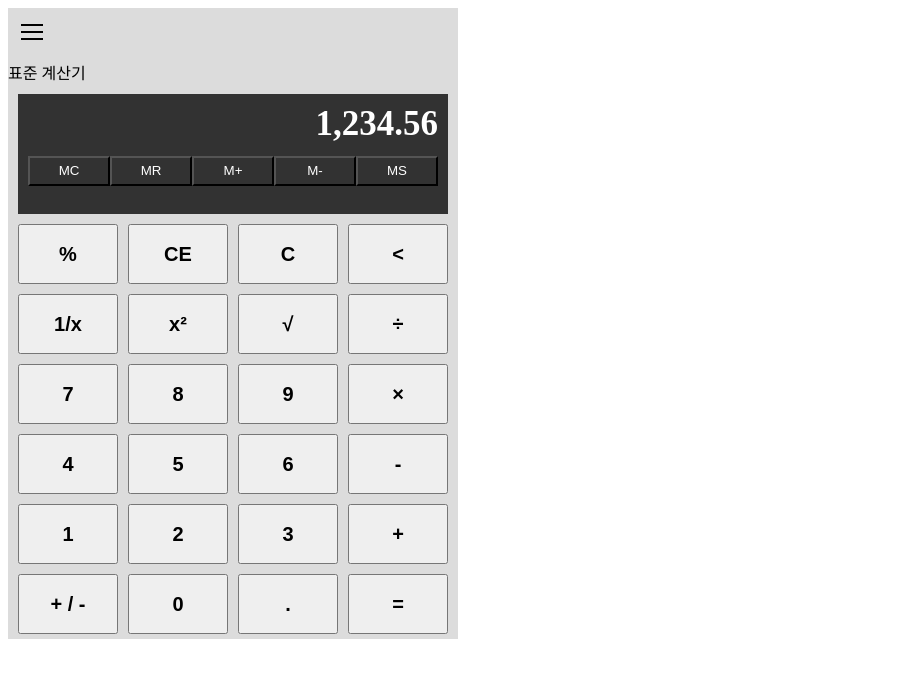
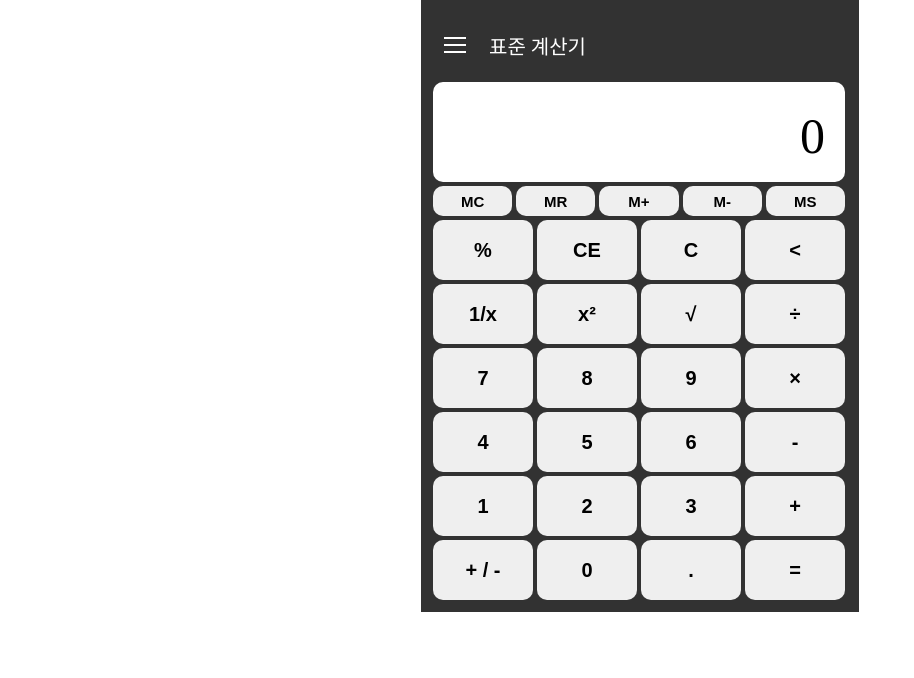
Before and after one commit to vesteira2018/typescript_calculator, a React app: page / in a window 1280 px wide. Shown: the top 678 px of the page, without its empty margins (0-914 px from the left). Built offline with nearby package versions, Linux system fonts and the light colour scheme.

Commit message:
Standard Calculator Commit

```diff
--- a/package.json
+++ b/package.json
@@ -20,7 +20,6 @@
     "babel-plugin-module-resolver": "^4.1.0",
     "babel-preset-es2015": "^6.24.1",
     "css-loader": "^5.2.7",
-    "eslint": "^7.2.0",
     "eslint-import-resolver-alias": "^1.1.2",
     "eslint-loader": "^4.0.2",
     "hamburger-react": "^2.4.1",
@@ -43,7 +42,7 @@
     "eslint-plugin-react-hooks": "^1.7.0",
     "ts-node": "^10.1.0",
     "tsconfig-paths": "^3.10.1",
-    "webpack": "^5.44.0",
+    "webpack": "^5.46.0",
     "webpack-cli": "^4.7.2"
   }
 }
--- /dev/null
+++ b/src/assets/logic/calculate_logic.ts
@@ -0,0 +1,117 @@
+export enum InputType {
+  Numerical,
+  Operator,
+}
+
+export enum OperatorType {
+  Add = 'add',
+  Subtract = 'subtract',
+  Multiply = 'multiply',
+  Divide = 'divide',
+  Equals = 'equals',
+  Percent = 'percent',
+  Square = 'square',
+  Sqrt = 'sqrt',
+  SwitchSign = 'switchsign',
+}
+
+export type CalculateInput =
+  | { type: InputType.Numerical; value: number }
+  | { type: InputType.Operator; operator: OperatorType };
+
+export type CalculateState = {
+  displayValue: number;
+}
+
+export type Operation = {
+  operator: OperatorType;
+  value: number;
+}
+
+type OperationsBuilder = {
+  operations: Operation[];
+  working: Operation;
+};
+
+const getOperationsBuilder = (inputs: Array<CalculateInput>): OperationsBuilder => {
+  return inputs.reduce<OperationsBuilder>(
+    (builder, input) => {
+      switch (input.type) {
+        case InputType.Numerical:
+          const prevValue = builder.working?.value || 0;
+          const newValue = prevValue * 10 + input.value;
+          return {
+            ...builder,
+            working: { ...builder.working, value: newValue },
+          };
+        case InputType.Operator:
+          if (input.operator === OperatorType.Equals) {
+            return {
+              operations: [
+                ...builder.operations,
+                builder.working,
+                { operator: OperatorType.Equals, value: 0 },
+              ],
+              working: { operator: OperatorType.Add, value: 0 },
+            };
+          } else {
+            return {
+              operations: [...builder.operations, builder.working],
+              working: { operator: input.operator, value: 0 },
+            };
+          }
+      }
+    },
+    {
+      operations: [],
+      working: { operator: OperatorType.Add, value: 0 },
+    }
+  );
+};
+
+const getTotal = (operations: Array<Operation>): number =>
+  operations.reduce<number>((sum, operation) => {
+    switch (operation.operator) {
+      case OperatorType.Add:
+        return sum + operation.value;
+      case OperatorType.Subtract:
+        return sum - operation.value;
+      case OperatorType.Multiply:
+        return sum * operation.value;
+      case OperatorType.Divide:
+        return sum / operation.value;
+      case OperatorType.Equals:
+        return sum;
+      case OperatorType.Percent:
+        return sum * 0.01;
+      case OperatorType.Square:
+        return sum * sum;
+      case OperatorType.Sqrt:
+        return Math.sqrt(sum);
+      case OperatorType.SwitchSign:
+        return -(sum);
+    }
+  }, 0);
+
+const getState = (inputs: Array<CalculateInput>): CalculateState => {
+  const builder = getOperationsBuilder(inputs);
+  const { operations } = builder;
+  const lastOperation = operations.length ? operations[operations.length - 1] : null;
+  if (!lastOperation) return { displayValue: builder.working.value };
+
+  const lastInput = inputs.length ? inputs[inputs.length - 1] : null;
+
+  switch (lastOperation.operator) {
+    case OperatorType.Equals:
+      return { displayValue: getTotal(operations) };
+    default:
+      return { displayValue: lastInput && lastInput.type === InputType.Numerical ? builder.working.value : getTotal(operations) };
+  }
+};
+
+const CalculateLogic = {
+  getOperationsBuilder,
+  getState,
+};
+
+export default CalculateLogic;
--- a/src/assets/stylesheets/common.scss
+++ b/src/assets/stylesheets/common.scss
@@ -1,31 +1,21 @@
 @charset "UTF-8";
 
 /* COMMON */
-.body { margin: 0px; padding: 0px; box-sizing: border-box; }
-#root {
-  .calculator { width: 450px; background-color: gainsboro; }
-}
-.visible { display: block; }
-.invisible { display: none; }
+* { margin:0px; padding: 0px; box-sizing: border-box; }
+.calculator { width: 438px; margin: 0px auto; background-color: #323232; align-items: center; padding: 10px; }
 
-.hamburger-react { display: inline-block; justify-content: center; }
-.calc_name { display: inline-block; justify-content: center; }
+/* MENU */
+.header { height: 70px; display: flex; align-items: center; color: #ffffff; }
+.title { margin-left: 10px; font-size: 20px; }
 
 /* DISPLAY */
-.display_space { width: 410px; height: 100px; justify-content: center; padding: 10px; text-align: right; background-color: #323232; margin: 10px 10px 0px 10px; font-weight: bold; font-size: 35px; color: #FFFFFF; }
+.display { background-color: #ffffff; width: 412px; height: 100px; border-radius: 10px; font-size: 50px; text-align: right; margin: 2px; border: none; padding: 25px 20px; }
 
 /* BUTTON */
+button { width: 100px; height: 60px; justify-content: center; align-items: center; font-weight: bold; font-size: 20px; margin: 2px; border: none; border-radius: 10px; }
+
 .memory_buttons {
   button {
-    background-color: #323232; color: #ffffff; width: calc(410px / 5); height: 30px;
+    width: calc(396px / 5); height: 30px; font-size: 15px;
   }
 }
-
-.button_space {
-  margin: 5px;
-  div {
-    button {
-      width: 100px; height: 60px; justify-content: center; text-align: center; font-weight: bold; font-size: 20px; margin: 5px;
-    }
-  }
-}
--- a/src/components/buttons/Buttons.tsx
+++ b/src/components/buttons/Buttons.tsx
@@ -1,12 +1,18 @@
 import React, { FC } from 'react';
 
-interface ButtonProps {
-  name?: string;
-  onClick: React.MouseEventHandler<HTMLButtonElement>;
+export enum ButtonType {
+  Number,
+  Operator
+}
+
+type ButtonProps = React.HTMLProps<HTMLButtonElement> & {
+  buttonType?: ButtonType;
+  name: string;
   // onClick: (e: React.MouseEvent<HTMLButtonElement, MouseEvent>) => void;
 }
 
 const Buttons: FC<ButtonProps> = ({
+  buttonType = ButtonType.Operator,
   name,
   onClick,
 }) => (
--- a/src/components/buttons/StandardButtons.tsx
+++ b/src/components/buttons/StandardButtons.tsx
@@ -1,51 +1,62 @@
-import React, { useCallback, MouseEvent } from 'react';
-import Button from '@/components/buttons/Buttons';
+import React from 'react';
+import Button, { ButtonType } from '@/components/buttons/Buttons';
+import MemoryButtons from '@/components/buttons/MemoryButtons';
+import { OperatorType } from '@/assets/logic/calculate_logic';
 
-const StandardButtons: React.FC = () => {
-  const handleClick = useCallback((e: MouseEvent<HTMLButtonElement>) => {
-    console.log(((e.target) as HTMLInputElement).innerText);
-  }, []);
+interface StandardCalcProps {
+  handleNumerical: (value: number) => () => void;
+  handleOperator: (operator: OperatorType) => () => void;
+  handleAllClear: () => void;
+  handleDelete: () => void;
+}
 
+const StandardCalculator: React.FC<StandardCalcProps> = ({
+  handleNumerical,
+  handleOperator,
+  handleAllClear,
+  handleDelete,
+}) => {
   return (
-    <div className='button_space'>
-      <div className='std_buttons__1'>
-        <Button name='%' onClick={handleClick} />
-        <Button name='CE' onClick={handleClick} />
-        <Button name='C' onClick={handleClick} />
-        <Button name='<' onClick={handleClick} />
+    <div className='standard_buttons'>
+      <MemoryButtons />
+      <div className='buttons_std__1'>
+        <Button name='%' onClick={handleOperator(OperatorType.Percent)} />
+        <Button name='CE' />
+        <Button name='C' onClick={handleAllClear} />
+        <Button name='<' onClick={handleDelete} />
       </div>
       <div className='buttons_std__2'>
-        <Button name='1/x' onClick={handleClick} />
-        <Button name='x²' onClick={handleClick} />
-        <Button name='√' onClick={handleClick} />
-        <Button name='÷' onClick={handleClick} />
+        <Button name='1/x' />
+        <Button name='x²' onClick={handleOperator(OperatorType.Square)} />
+        <Button name='√' onClick={handleOperator(OperatorType.Sqrt)} />
+        <Button name='÷' onClick={handleOperator(OperatorType.Divide)} />
       </div>
       <div className='buttons_std__3'>
-        <Button name='7' onClick={handleClick} />
-        <Button name='8' onClick={handleClick} />
-        <Button name='9' onClick={handleClick} />
-        <Button name='×' onClick={handleClick} />
+        <Button buttonType={ButtonType.Number} name='7' onClick={handleNumerical(7)} />
+        <Button buttonType={ButtonType.Number} name='8' onClick={handleNumerical(8)} />
+        <Button buttonType={ButtonType.Number} name='9' onClick={handleNumerical(9)} />
+        <Button name='×' onClick={handleOperator(OperatorType.Multiply)} />
       </div>
       <div className='buttons_std__4'>
-        <Button name='4' onClick={handleClick} />
-        <Button name='5' onClick={handleClick} />
-        <Button name='6' onClick={handleClick} />
-        <Button name='-' onClick={handleClick} />
+        <Button buttonType={ButtonType.Number} name='4' onClick={handleNumerical(4)} />
+        <Button buttonType={ButtonType.Number} name='5' onClick={handleNumerical(5)} />
+        <Button buttonType={ButtonType.Number} name='6' onClick={handleNumerical(6)} />
+        <Button name='-' onClick={handleOperator(OperatorType.Subtract)} />
       </div>
       <div className='buttons_std__5'>
-        <Button name='1' onClick={handleClick} />
-        <Button name='2' onClick={handleClick} />
-        <Button name='3' onClick={handleClick} />
-        <Button name='+' onClick={handleClick} />
+        <Button buttonType={ButtonType.Number} name='1' onClick={handleNumerical(1)} />
+        <Button buttonType={ButtonType.Number} name='2' onClick={handleNumerical(2)} />
+        <Button buttonType={ButtonType.Number} name='3' onClick={handleNumerical(3)} />
+        <Button name='+' onClick={handleOperator(OperatorType.Add)} />
       </div>
       <div className='buttons_std__6'>
-        <Button name='+ / -' onClick={handleClick} />
-        <Button name='0' onClick={handleClick} />
-        <Button name='.' onClick={handleClick} />
-        <Button name='=' onClick={handleClick} />
+        <Button name='+ / -' onClick={handleOperator(OperatorType.SwitchSign)} />
+        <Button buttonType={ButtonType.Number} name='0' onClick={handleNumerical(0)} />
+        <Button name='.' />
+        <Button name='=' onClick={handleOperator(OperatorType.Equals)} />
       </div>
     </div>
-  );
-};
+  )
+}
 
-export default React.memo(StandardButtons);
+export default React.memo(StandardCalculator);
--- a/src/components/display/Display.tsx
+++ b/src/components/display/Display.tsx
@@ -1,17 +1,13 @@
 import React from 'react';
-import MemoryButtons from '@/components/buttons/MemoryButtons';
 
 interface DisplayProps {
-  value: string;
+  value: number;
 }
 
 const Display: React.FC<DisplayProps> = ({
   value,
 }) => (
-  <div className='display_space'>
-    <div>{value}</div>
-    <MemoryButtons />
-  </div>
+  <div className='display'>{value}</div>
 );
 
 export default React.memo(Display);
--- /dev/null
+++ b/src/components/header/Header.tsx
@@ -0,0 +1,13 @@
+import React from 'react';
+import MenuSlider from '@/components/header/MenuSlider';
+import MemoryDisplay from '@/components/display/MemoryDisplay';
+
+const Header: React.FC = () => (
+  <div className='header'>
+    <MenuSlider />
+    <div className='title'>표준 계산기</div>
+    <MemoryDisplay />
+  </div>
+);
+
+export default React.memo(Header);
--- a/src/components/menu/MenuSlider.tsx
+++ b/src/components/header/MenuSlider.tsx
@@ -3,7 +3,6 @@ import { Spin as Hamburger } from 'hamburger-react';
 
 const MenuSlider: React.FC = () => {
   const [isOpen, setOpen] = useState(false);
-  const visible = 'invisible';
 
   return (
     <div>
@@ -14,7 +13,7 @@ const MenuSlider: React.FC = () => {
           console.log('SLIDER CLOSE');
         }
       }} />
-      <div className={visible}>
+      {/* <div className={visible}>
         <p>계산기</p>
         <ul>
           <li>표준</li>
@@ -39,7 +38,7 @@ const MenuSlider: React.FC = () => {
           <li>압력</li>
           <li>각도</li>
         </ul>
-      </div>
+      </div> */}
     </div>
   );
 };
--- a/src/components/menu/Menus.tsx
+++ /dev/null
@@ -1,13 +0,0 @@
-import React from 'react';
-import MenuSlider from '@/components/menu/MenuSlider';
-import MemoryDisplay from '@/components/display/MemoryDisplay';
-
-const Menus: React.FC = () => (
-  <div className='menus'>
-    <MenuSlider />
-    <div className='calc_name'>표준 계산기</div>
-    <MemoryDisplay />
-  </div>
-);
-
-export default React.memo(Menus);
--- a/src/index.tsx
+++ b/src/index.tsx
@@ -1,4 +1,4 @@
-import React from 'react';
+import React, { useState } from 'react';
 import ReactDOM from 'react-dom';
 import { RecoilRoot } from 'recoil';
 
@@ -6,15 +6,37 @@ import '@/assets/stylesheets/common.scss';
 
 import Display from '@/components/display/Display';
 import StandardButtons from '@/components/buttons/StandardButtons';
-import Menus from '@/components/menu/Menus';
+import Header from '@/components/header/Header';
+import CalculateLogic, { CalculateInput, InputType, OperatorType } from '@/assets/logic/calculate_logic';
 
-const Root: React.FC = () => (
-  <div className='calculator'>
-    <Menus />
-    <Display value='1,234.56' />
-    <StandardButtons />
-  </div>
-);
+const Root: React.FC = () => {
+  const [inputs, setInputs] = useState<Array<CalculateInput>>([]);
+  const state = CalculateLogic.getState(inputs);
+
+  const handleNumerical = (value: number) => () => {
+    setInputs((prev) => [...prev, { type: InputType.Numerical, value }]);
+  }
+
+  const handleOperator = (operator: OperatorType) => () => {
+    setInputs((prev) => [...prev, { type: InputType.Operator, operator }]);
+  }
+
+  const handleAllClear = () => setInputs([]);
+
+  const handleDelete = () => setInputs(prev => prev.slice(0, -1));
+
+  return (
+    <div className='calculator'>
+      <Header />
+      <Display value={state.displayValue} />
+      <StandardButtons
+        handleNumerical={handleNumerical}
+        handleOperator={handleOperator}
+        handleAllClear={handleAllClear}
+        handleDelete={handleDelete} />
+    </div>
+  )
+}
 
 ReactDOM.render(
   <React.StrictMode>
```
Also changed, not shown: 1 other file (tests, documents, lock files or other folders).
